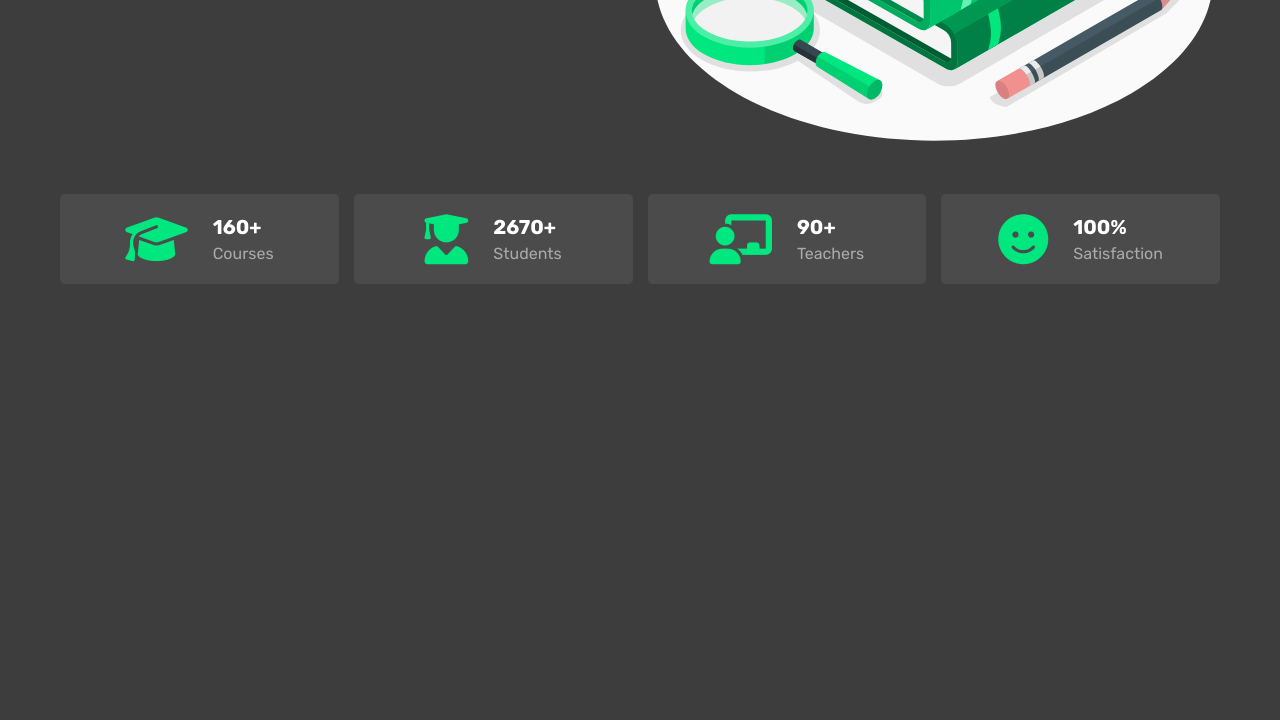
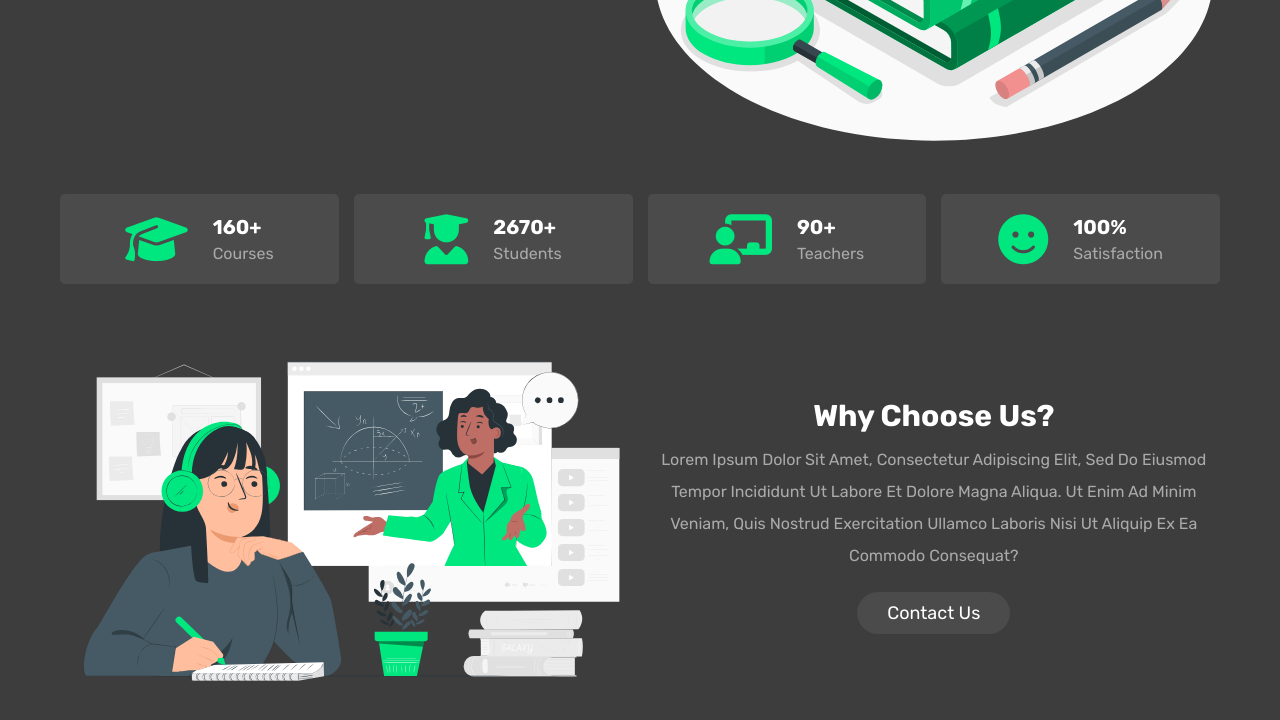
Before and after one commit to Ahmedibr2020/snippet-basics-practice, a plain HTML site: page Front/Responsive Online Educational Website/index.html in a window 1280 px wide. Shown: the part 502-1222 px from the top of the page. Before the commit the page ends 806 px from the top, so only its background shows below. Drawn offline with Linux system fonts and the light colour scheme.

Commit message:
Updating about Section
Project 2 updating about section
and finishing styling it

```diff
--- a/Front/Responsive Online Educational Website/css/style.css
+++ b/Front/Responsive Online Educational Website/css/style.css
@@ -171,9 +171,40 @@ section{
     font-size: 1.6rem;
     color: var(--light-white);
 }
+/* //////////////////////////////  */
+.about .row{
+    display: flex;
+    align-items: center;
+    gap: 1.5rem;
+    flex-wrap: wrap;
+}
+.about .row .image{
+    flex:1 1 40rem ;
+}
+.about .row .image img{
+    width: 100%;
+}
+.about .row .content{
+    text-align: center;
+    flex:1 1 40rem ;
+}
+.about .row .content h3{
+    font-size: 3rem;
+    color:var(--white)
+}
+.about .row .content p{
+    padding:1rem 0 ;
+    line-height: 2;
+    font-size: 1.6rem;
+    color: var(--light-white);
+}
 
 
-/* //////////////////////////////  */
+
+
+
+
+
 
 
 
@@ -238,4 +269,7 @@ section{
         font-size: 50%;
 
     }
+    .home .row .content h3{
+        font-size: 5rem;
+        }
 }
--- a/Front/Responsive Online Educational Website/index.html
+++ b/Front/Responsive Online Educational Website/index.html
@@ -87,12 +87,26 @@
     </div>
 </section>
 
+<!-- Counter Section Ends -->
+<!-- About Section Starts -->
+<section class="about" id="about">
+    <div class="row">
+        <div class="image">
+            <img src="images/about-img.svg" alt="">
+        </div>
+        <div class="content">
+            <h3>why choose us?</h3>
+            <p>Lorem ipsum dolor sit amet, consectetur adipiscing elit, sed do eiusmod tempor incididunt ut labore et dolore magna aliqua.
+                Ut enim ad minim veniam, quis nostrud exercitation ullamco laboris nisi ut aliquip ex ea commodo consequat?</p>
+            <a href="#contact" class="btn">contact us</a>
+        </div>
+    </div>
+</section>
 
 
 
 
-
-<!-- Counter Section Ends -->
+<!-- About Section Ends -->
 
 <!-- Custom js file link -->
 <script src="js/script.js"></script>
```
Also changed, not shown: Front/Responsive Online Educational Website/images/about-img.svg (added).
